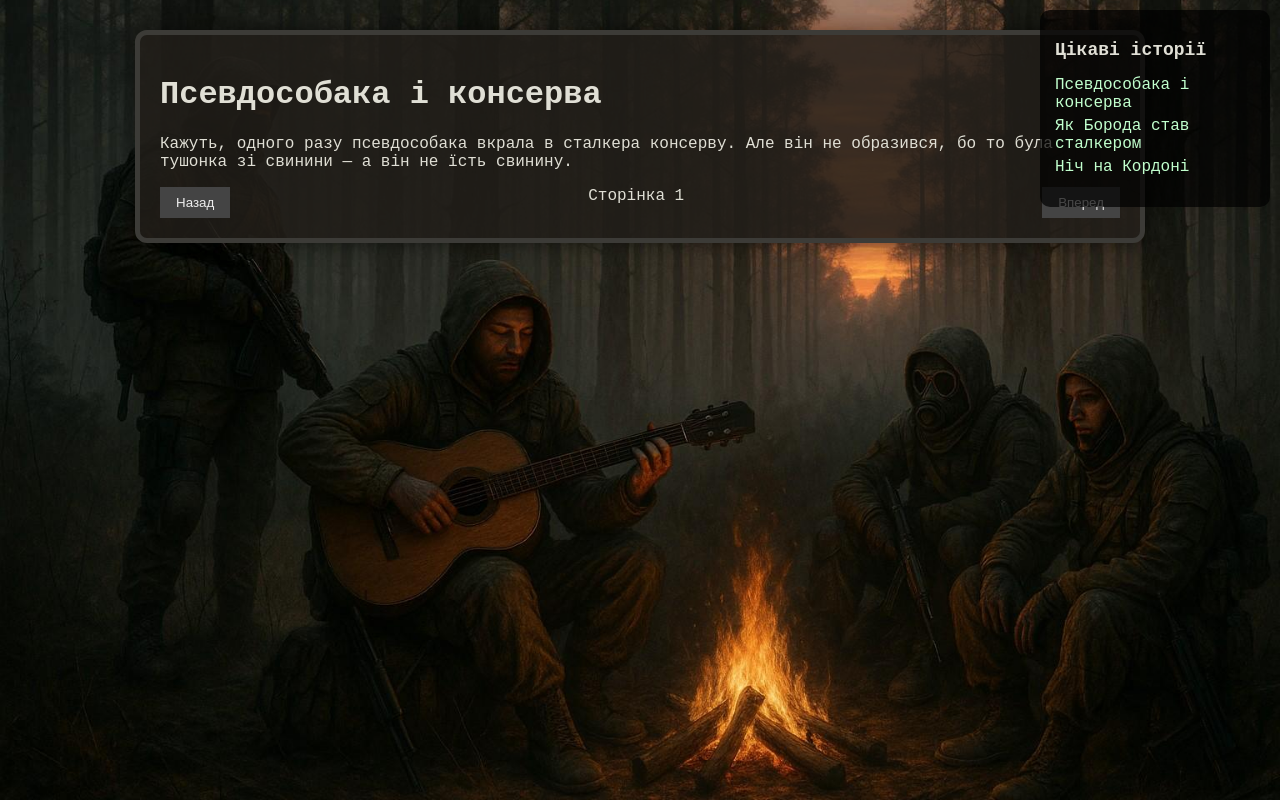
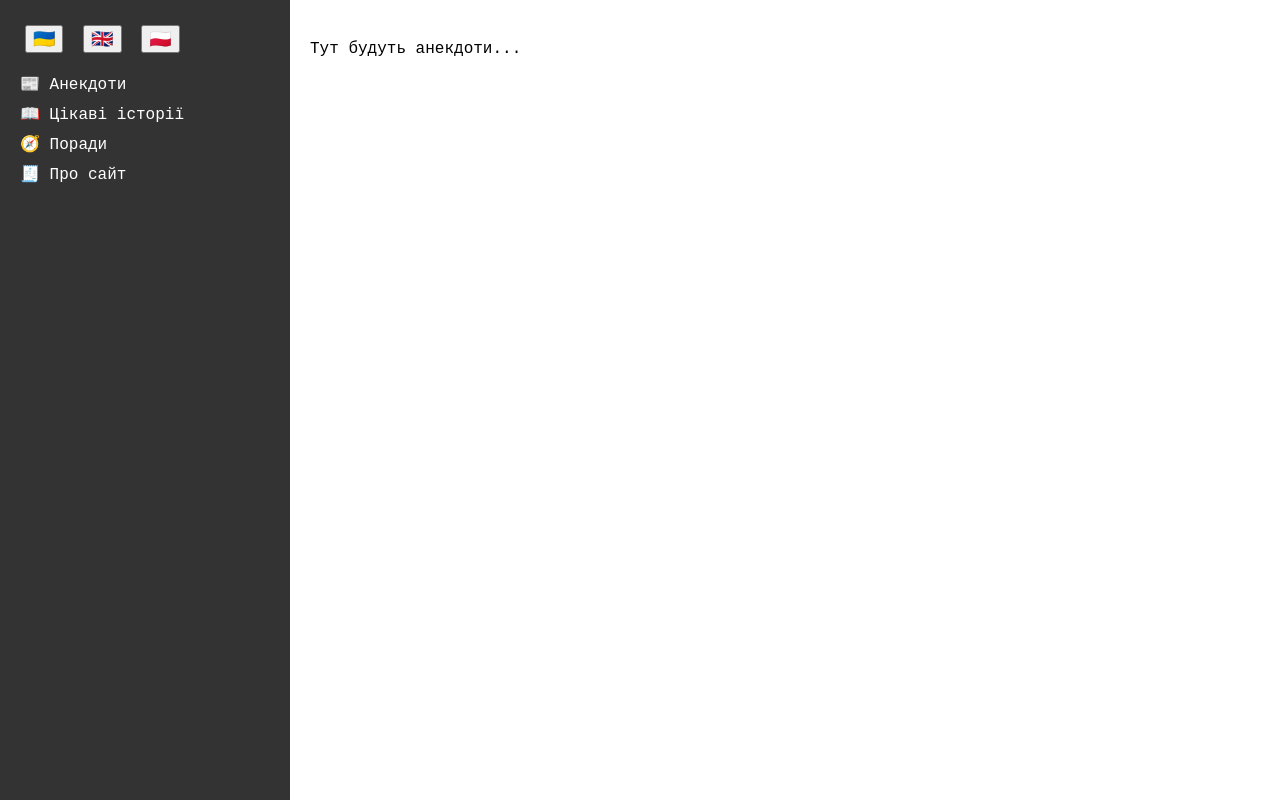
Before and after one commit to Melton2307/Shchodennyky-zony, a plain HTML site: page index.html in a window 1280 px wide. Drawn offline with Linux system fonts and the light colour scheme.

Commit message:
Add files via upload

```diff
--- a/index.html
+++ b/index.html
@@ -1,30 +1,37 @@
+
 <!DOCTYPE html>
-<html lang="uk">
+<html lang="ua">
 <head>
   <meta charset="UTF-8" />
   <meta name="viewport" content="width=device-width, initial-scale=1.0" />
   <title>Щоденники Зони</title>
   <link rel="stylesheet" href="style.css" />
-  <script src="script.js" defer></script>
+  <link rel="icon" href="icon.png" type="image/png">
 </head>
 <body>
-  <div id="notebook">
-    <div id="page-container">
-      <!-- Сюди підвантажується вміст історій -->
+  <div class="sidebar">
+    <div class="language-switcher">
+      <button onclick="switchLanguage('ua')">🇺🇦</button>
+      <button onclick="switchLanguage('en')">🇬🇧</button>
+      <button onclick="switchLanguage('pl')">🇵🇱</button>
     </div>
-    <div class="controls">
-      <button onclick="prevPage()">Назад</button>
-      <span id="page-number">Сторінка 1</span>
-      <button onclick="nextPage()">Вперед</button>
-    </div>
+    <nav>
+      <ul>
+        <li onclick="showPage('jokes')">📰 <span data-lang-ua="Анекдоти" data-lang-en="Jokes" data-lang-pl="Dowcipy">Анекдоти</span></li>
+        <li onclick="showPage('stories')">📖 <span data-lang-ua="Цікаві історії" data-lang-en="Stories" data-lang-pl="Historie">Цікаві історії</span></li>
+        <li onclick="showPage('tips')">🧭 <span data-lang-ua="Поради" data-lang-en="Tips" data-lang-pl="Porady">Поради</span></li>
+        <li onclick="showPage('about')">🧾 <span data-lang-ua="Про сайт" data-lang-en="About" data-lang-pl="O stronie">Про сайт</span></li>
+      </ul>
+    </nav>
   </div>
-  <nav id="story-menu">
-    <h2>Цікаві історії</h2>
-    <ul id="story-list">
-      <li><a href="#" onclick="goToStory(0)">Псевдособака і консерва</a></li>
-      <li><a href="#" onclick="goToStory(1)">Як Борода став сталкером</a></li>
-      <li><a href="#" onclick="goToStory(2)">Ніч на Кордоні</a></li>
-    </ul>
-  </nav>
+
+  <div class="content">
+    <section id="jokes" class="page">Тут будуть анекдоти...</section>
+    <section id="stories" class="page hidden">Тут цікаві історії...</section>
+    <section id="tips" class="page hidden">Тут поради з виживання...</section>
+    <section id="about" class="page hidden">Про сайт "Щоденники Зони"...</section>
+  </div>
+
+  <script src="script.js"></script>
 </body>
 </html>
--- a/script.js
+++ b/script.js
@@ -1,33 +1,11 @@
 
-const stories = ['story1.html', 'story2.html', 'story3.html'];
-let current = 0;
-
-function loadStory(index) {
-  fetch(stories[index])
-    .then(res => res.text())
-    .then(html => {
-      document.getElementById('page-container').innerHTML = html;
-      document.getElementById('page-number').innerText = `Сторінка ${index + 1}`;
-    });
+function showPage(id) {
+  document.querySelectorAll('.page').forEach(page => page.classList.add('hidden'));
+  document.getElementById(id).classList.remove('hidden');
 }
 
-function prevPage() {
-  if (current > 0) {
-    current--;
-    loadStory(current);
-  }
+function switchLanguage(lang) {
+  document.querySelectorAll('[data-lang-ua], [data-lang-en], [data-lang-pl]').forEach(el => {
+    el.textContent = el.getAttribute('data-lang-' + lang);
+  });
 }
-
-function nextPage() {
-  if (current < stories.length - 1) {
-    current++;
-    loadStory(current);
-  }
-}
-
-function goToStory(index) {
-  current = index;
-  loadStory(current);
-}
-
-window.onload = () => loadStory(current);
--- a/style.css
+++ b/style.css
@@ -1,71 +1,61 @@
 
 body {
+  margin: 0;
+  font-family: 'Courier New', monospace;
+  display: flex;
   background: url('background.jpg') no-repeat center center fixed;
   background-size: cover;
-  font-family: 'Courier New', monospace;
-  color: #e0dfd5;
-  margin: 0;
+}
+
+.sidebar {
+  width: 250px;
+  background: rgba(0, 0, 0, 0.8);
+  color: #fff;
+  padding: 20px;
+  height: 100vh;
+  position: fixed;
+  overflow-y: auto;
+}
+
+.sidebar ul {
+  list-style-type: none;
   padding: 0;
 }
 
-#notebook {
-  width: 90%;
-  max-width: 960px;
-  margin: 30px auto;
-  padding: 20px;
-  background: rgba(33, 30, 25, 0.85);
-  border: 5px solid #3c3b37;
-  box-shadow: 0 0 20px #00000088;
-  border-radius: 12px;
+.sidebar li {
+  cursor: pointer;
+  margin: 10px 0;
+  transition: background 0.3s ease;
 }
 
-.controls {
-  display: flex;
-  justify-content: space-between;
-  margin-top: 10px;
+.sidebar li:hover {
+  background: rgba(255, 255, 255, 0.1);
 }
 
-button {
-  background: #444;
-  color: #eee;
-  border: none;
-  padding: 8px 16px;
-  cursor: pointer;
+.language-switcher button {
+  margin: 5px;
+  font-size: 18px;
 }
 
-button:hover {
-  background: #666;
+.content {
+  margin-left: 270px;
+  padding: 20px;
+  flex-grow: 1;
+  animation: fadein 1s ease-in-out;
 }
 
-#story-menu {
-  position: fixed;
-  top: 10px;
-  right: 10px;
-  background: rgba(0, 0, 0, 0.7);
-  padding: 15px;
-  border-radius: 10px;
-  max-width: 200px;
+.page {
+  display: none;
+  background: rgba(255, 255, 255, 0.9);
+  padding: 20px;
+  border-radius: 8px;
 }
 
-#story-menu h2 {
-  font-size: 18px;
-  margin-bottom: 10px;
+.page:not(.hidden) {
+  display: block;
 }
 
-#story-list {
-  list-style: none;
-  padding-left: 0;
+@keyframes fadein {
+  from { opacity: 0; }
+  to { opacity: 1; }
 }
-
-#story-list li {
-  margin-bottom: 5px;
-}
-
-#story-list a {
-  color: #c1ffcd;
-  text-decoration: none;
-}
-
-#story-list a:hover {
-  text-decoration: underline;
-}
```
Also changed, not shown: background.jpg (deleted), icon.png (added).
